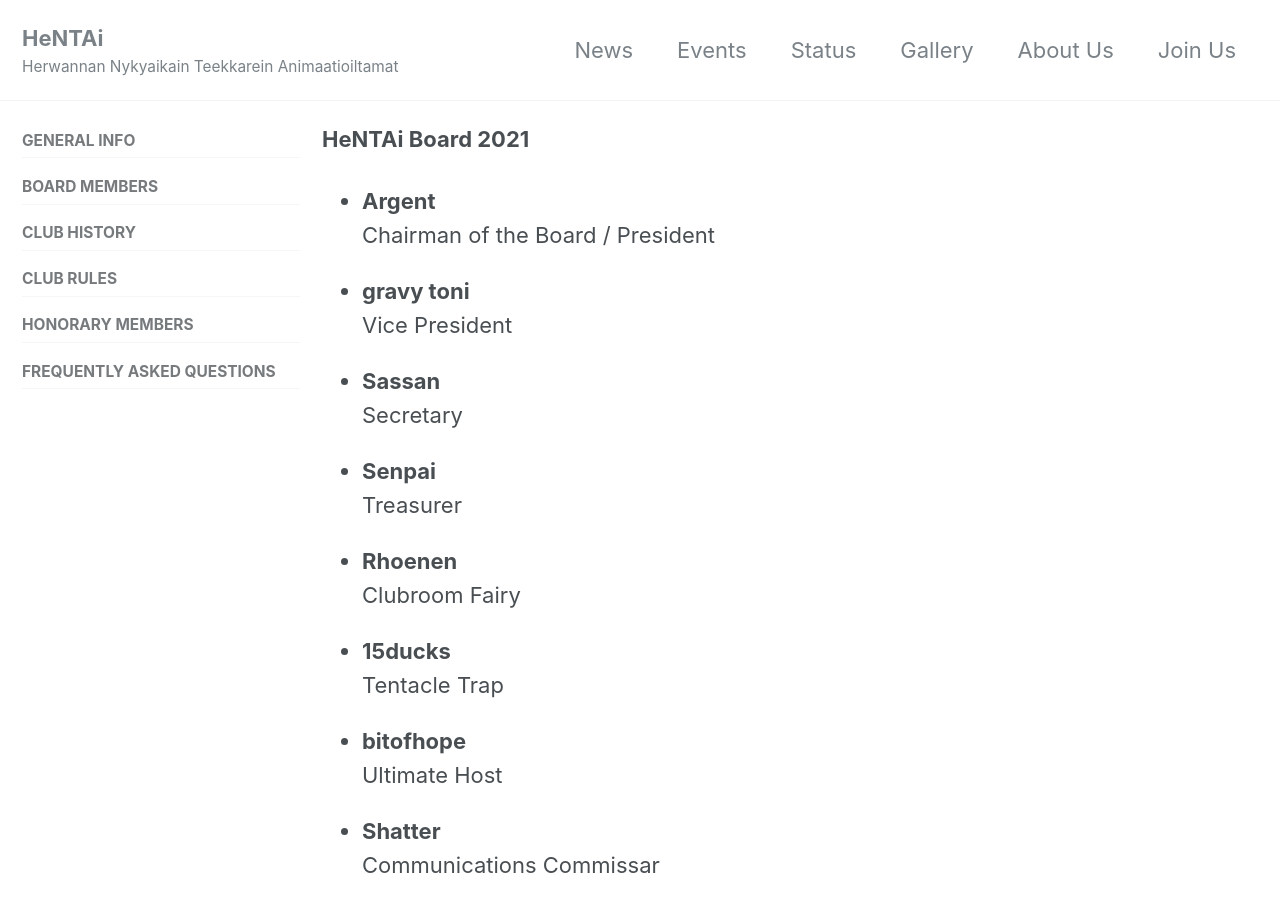
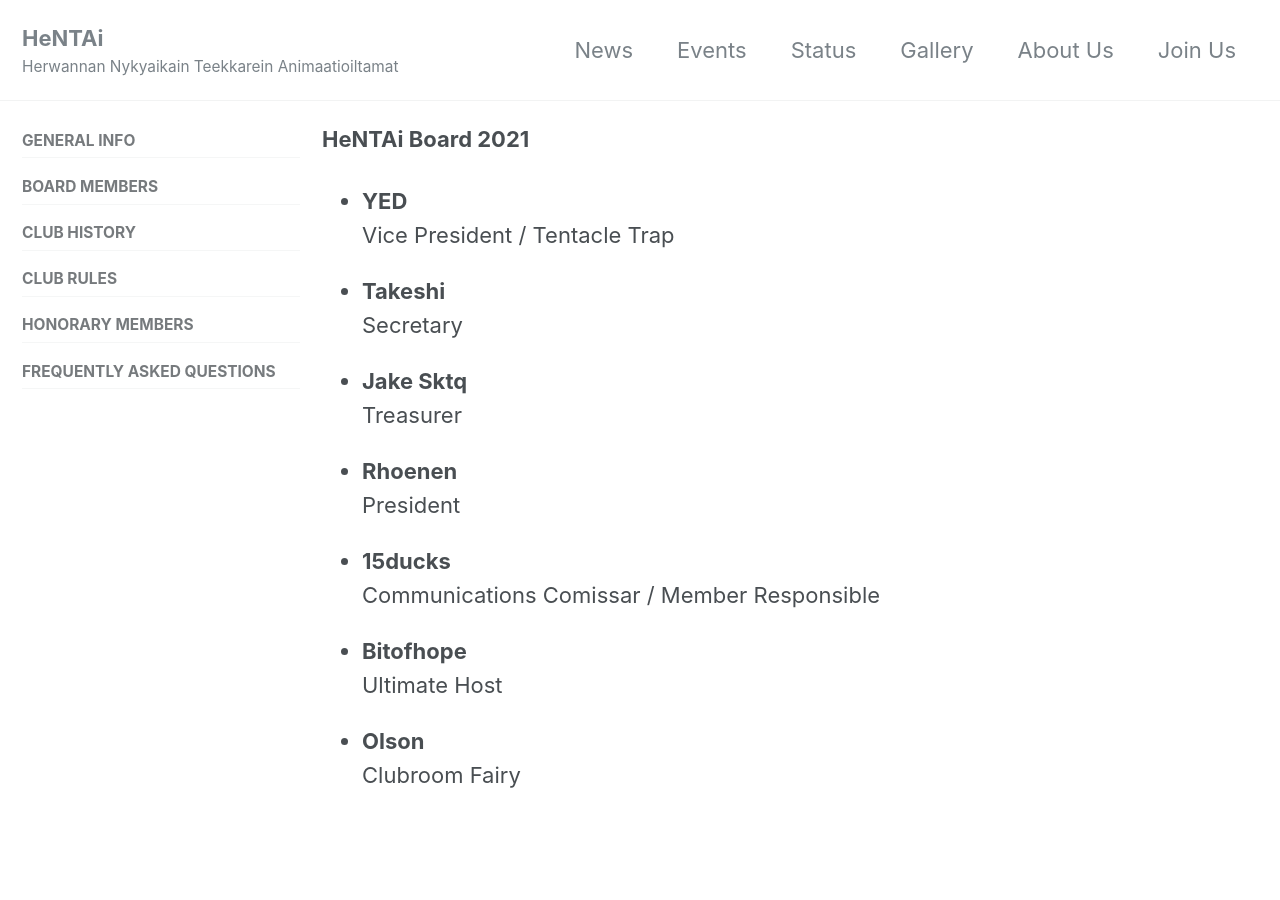
Before and after one commit to HNTA-Club/website, a Jekyll site: the page built from _pages/board.md, in a window 1280 px wide and 900 px high. Built offline with Jekyll 4.4.1, drawn with Linux system fonts in a browser that asks for light colours; cached includes are drawn as plain includes; nearby versions of some CDN libraries.

Commit message:
Updated current board members (2023)

```diff
--- a/_data/authors.yml
+++ b/_data/authors.yml
@@ -1,44 +1,51 @@
-argent:
-  name: "Argent"
-  bio: "Chairman of the Board / President"
+# Current board members 2023
+
+yed:
+  name: "YED"
+  bio: "Vice President / Tentacle Trap"
   board: "true"
 
-gravy_toni:
-  name: "gravy toni"
-  bio: "Vice President"
-  board: "true"
-
-sassan:
-  name: "Sassan"
+take:
+  name: "Takeshi"
   bio: "Secretary"
   board: "true"
 
-senpai:
-  name: "Senpai"
+jake:
+  name: "Jake Sktq"
   bio: "Treasurer"
   board: "true"
 
 rhoenen:
   name: "Rhoenen"
-  bio: "Clubroom Fairy"
+  bio: "President"
   board: "true"
 
 15ducks:
   name: "15ducks"
-  bio: "Tentacle Trap"
+  bio: "Communications Comissar / Member Responsible"
   board: "true"
 
 bitofhope:
-  name: "bitofhope"
+  name: "Bitofhope"
   bio: "Ultimate Host"
   board: "true"
+
+olson:
+  name: "Olson"
+  bio: "Clubroom Fairy"
+  board: "true"
+
+# From here on former members
 
 shatter:
   name: "Shatter"
   bio: "Communications Commissar"
-  board: "true"
+  board: "false"
 
-# From here on former members
+argent:
+  name: "Argent"
+  bio: "Chairman of the Board / President"
+  board: "false"
 
 taqtaq:
   name: "taQtaQ"
```
